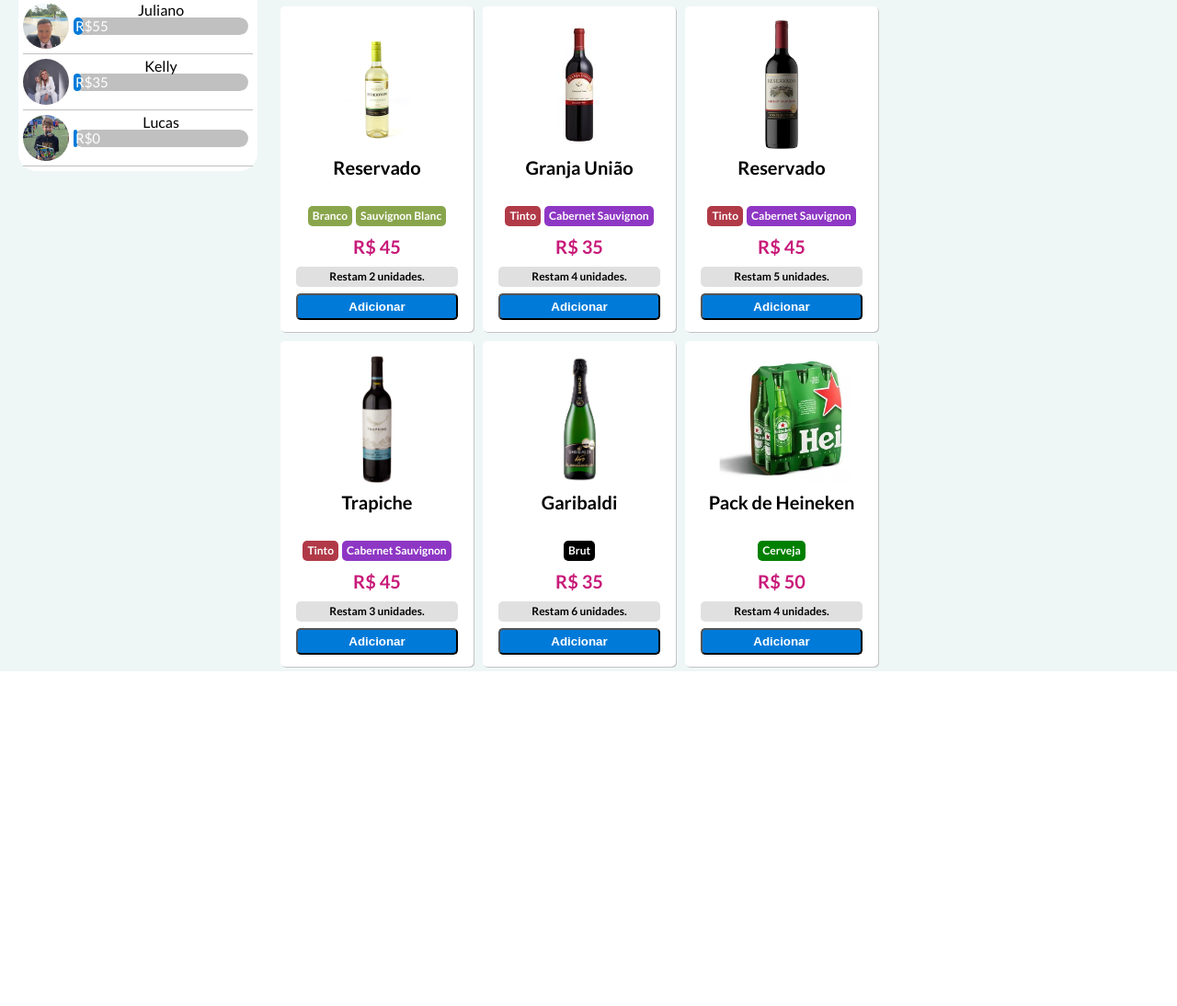
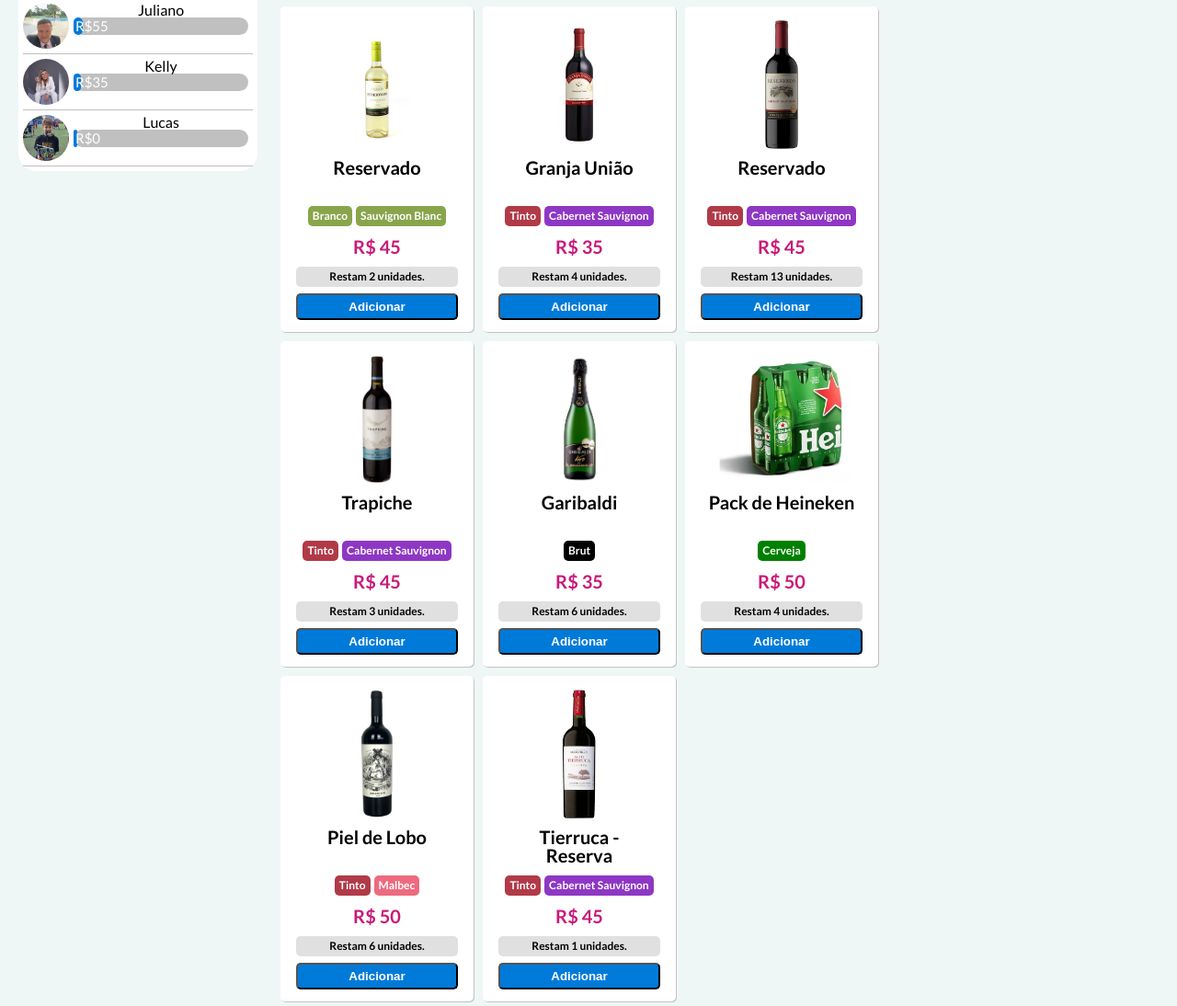
Before and after one commit to cassjonnes/vinho_loja, a plain HTML site: page index.html in a window 1280 px wide. Shown: the part 432-1526 px from the top of the page at 92% size. Before the commit the page ends 1162 px from the top, so only its background shows below. Drawn offline with Linux system fonts and the light colour scheme.

Commit message:
Atualizar garrafas compradas

```diff
--- a/css/style.css
+++ b/css/style.css
@@ -242,7 +242,8 @@
 .brut,
 .branco,
 .rose,
-.sauvignon_blanc{
+.sauvignon_blanc,
+.malbec{
     font-weight: bold;
     color: #fff;
     padding: 5px;
@@ -291,6 +292,10 @@
 
 .rose{
     background-color: #8b3442;
+}
+
+.malbec{
+    background-color: #ec6b80;
 }
 
 .unidade{
--- a/js/main.js
+++ b/js/main.js
@@ -15,7 +15,7 @@
             "tipo": "Tinto",
             "uva": "Cabernet Sauvignon",
             "preco": 65,
-            "unidades": 4,
+            "unidades": 5,
             "imagem": "./img/casillero_cabernet_s.webp"
         },
         {
@@ -51,7 +51,7 @@
             "tipo": "Tinto",
             "uva": "Cabernet Sauvignon",
             "preco": 45,
-            "unidades": 5,
+            "unidades": 13,
             "imagem": "./img/reservadoCabernetSauvignon.jpeg"
         },
         {
@@ -89,6 +89,24 @@
             "preco": 50,
             "unidades": 4,
             "imagem": "./img/pack_heineken.webp"
+        },
+        {
+            "classe": "vinho",
+            "titulo": "Piel de Lobo",
+            "tipo": "Tinto",
+            "uva": "Malbec",
+            "preco": 50,
+            "unidades": 6,
+            "imagem": "./img/piel_de_lobo.png"
+        },
+        {
+            "classe": "vinho",
+            "titulo": "Tierruca - Reserva",
+            "tipo": "Tinto",
+            "uva": "Cabernet Sauvignon",
+            "preco": 45,
+            "unidades": 1,
+            "imagem": "./img/tierruca_reserva.webp"
         }
         // {
         //     "classe": "cerveja",
@@ -182,6 +200,8 @@
         tagUva.classList.add('cabert_sauvignon');
     } else if (uva === "Sauvignon Blanc"){
         tagUva.classList.add('sauvignon_blanc');
+    }else if (uva === "Malbec"){
+        tagUva.classList.add('malbec');
     }
 
     let precoGarrafa = document.createElement("h2");
```
Also changed, not shown: img/piel_de_lobo.png (added), img/tierruca_reserva.webp (added).
